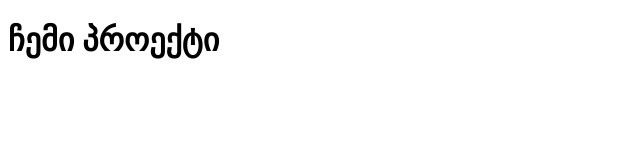
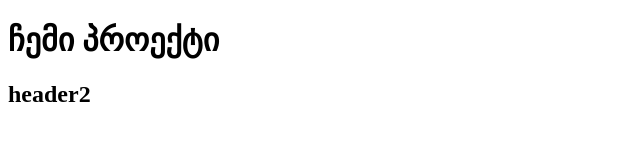
Before and after one commit to NikaTheDev/project1, a plain HTML site: page index.html in a window 1280 px wide. Shown: the whole page, without its empty margins (0-640 px from the left). Drawn offline with Linux system fonts and the light colour scheme.

Commit message:
Add files via upload

```diff
--- a/index.html
+++ b/index.html
@@ -1,3 +1,6 @@
+<!-- https://nikathedev.github.io/project1/ -->
+<!-- https://www.wix.com/website-template/view/html/2852?originUrl=https%3A%2F%2Fwww.wix.com%2Fwebsite%2Ftemplates%2Fhtml%2Fall%2F2&tpClick=view_button&esi=84d45ec7-a433-44e2-8cdf-426bda346b1c -->
+
 <!DOCTYPE html>
 <html lang="en">
   <head>
@@ -8,5 +11,6 @@
   </head>
   <body>
     <h1>ჩემი პროექტი</h1>
+    <h2>header2</h2>
   </body>
 </html>
```
